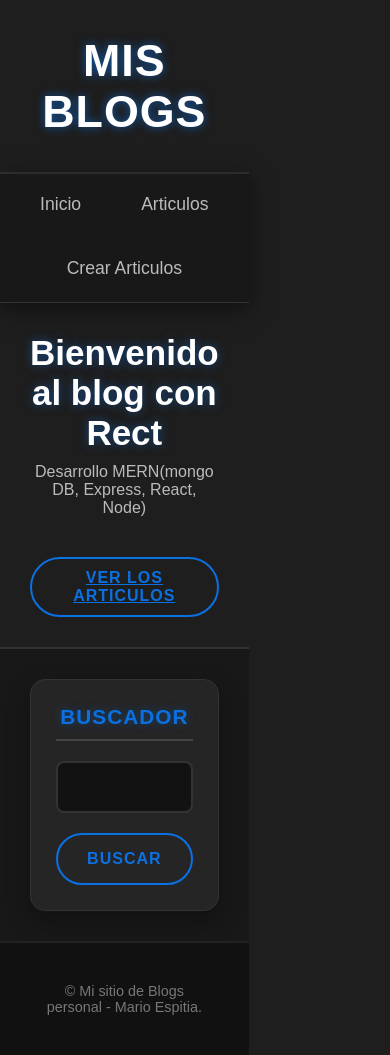
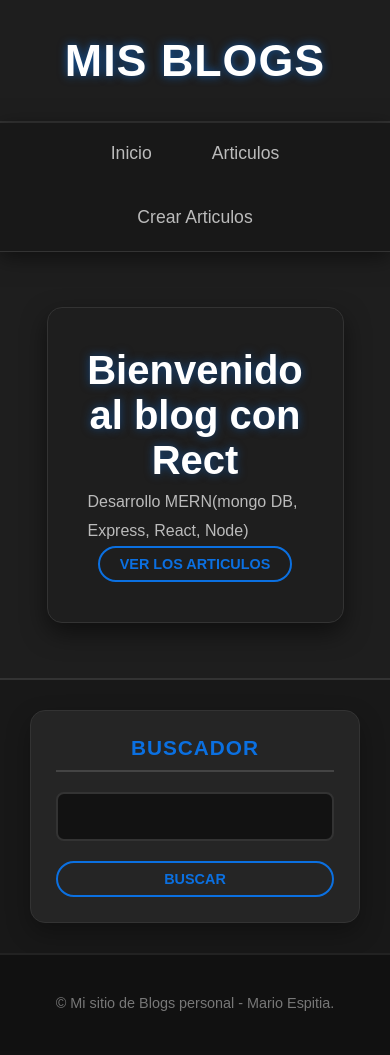
Before and after one commit to marckes04/Blog-Website, a React (Vite) app in the folder Client/: page / in a window 390 px wide. Built offline with nearby package versions, Linux system fonts and the light colour scheme.

Commit message:
Article Visualization added

```diff
--- a/Client/src/index.css
+++ b/Client/src/index.css
@@ -1,5 +1,5 @@
 /* =========================================
-   1. CONFIGURACIÓN DARK MODE Y FUENTES
+   1. CONFIGURACIÓN GLOBAL, DARK MODE Y FUENTES
    ========================================= */
 * {
     box-sizing: border-box;
@@ -10,17 +10,17 @@
 body {
     background-color: #121212; /* Fondo casi negro */
     font-family: 'Poppins', sans-serif;
-    color: #e0e0e0; /* Texto blanco suave (no quema la vista) */
+    color: #e0e0e0; /* Texto blanco suave */
 }
 
-/* Layout Principal */
+/* Layout Principal Grid */
 .layout {
     width: 90%;
     max-width: 1200px;
     margin: 0 auto;
-    background: #1e1e1e; /* Gris oscuro para el contenedor */
+    background: #1e1e1e;
     min-height: 100vh;
-    box-shadow: 0 0 50px rgba(0,0,0,0.5); /* Sombra negra profunda */
+    box-shadow: 0 0 50px rgba(0,0,0,0.5);
 
     display: grid;
     grid-template-areas:
@@ -35,7 +35,7 @@ body {
 }
 
 /* =========================================
-   2. HEADER (Cabecera Oscura)
+   2. HEADER (Cabecera)
    ========================================= */
 header {
     grid-area: header;
@@ -43,26 +43,22 @@ header {
     padding: 35px;
     display: flex;
     align-items: center;
-    border-bottom: 2px solid #333; /* Separador sutil */
+    border-bottom: 2px solid #333;
 }
 
 header h1 {
     font-size: 2.8rem;
     font-weight: 800;
     letter-spacing: 1px;
-    /* Efecto de texto NEÓN */
     color: #fff;
-    text-shadow: 0 0 10px rgba(11, 112, 225, 0.7);
+    text-shadow: 0 0 10px rgba(11, 112, 225, 0.7); /* Neón */
     text-transform: uppercase;
-    text-align:center;
-    width:100%;
-
+    text-align: center;
+    width: 100%;
 }
 
-
-
 /* =========================================
-   3. NAV (Menú con estilo Neon)
+   3. NAV (Menú)
    ========================================= */
 .nav {
     grid-area: nav;
@@ -92,7 +88,6 @@ header h1 {
     border-bottom: 3px solid transparent;
 }
 
-/* Efecto Hover Brillante */
 .nav li a:hover {
     color: #fff;
     background-color: #252525;
@@ -101,40 +96,14 @@ header h1 {
 }
 
 /* =========================================
-   4. CONTENT (Contenido Principal)
+   4. CONTENT Y TARJETAS (Listado de Artículos)
    ========================================= */
-/* Si tienes una clase para el contenedor de artículos, asegúrate de que use estos colores */
 .content {
     grid-area: content;
     padding: 30px;
     background: #1e1e1e;
 }
 
-/* =========================================
-   5. SIDEBAR (Lateral Dark)
-   ========================================= */
-.lateral {
-    grid-area: lateral;
-    background: #181818; /* Un poco más oscuro que el contenido */
-    padding: 30px;
-    border-left: 2px solid #2c2c2c;
-    display: flex;
-    flex-direction: column;
-    gap: 30px;
-}
-
-/* Tarjetas (Widgets) */
-.articulo-item,
-.search, .add {
-    background: #252525; /* Gris medio */
-    padding: 25px;
-    border-radius: 15px;
-    box-shadow: 0 10px 25px rgba(0,0,0,0.3);
-    border: 1px solid #333;
-}
-
-/* Contenedor principal de cada tarjeta */
-/* Tarjeta Principal */
 .articulo-item {
     background: #1e1e1e;
     border-radius: 15px;
@@ -143,21 +112,19 @@ header h1 {
     margin-bottom: 25px;
     box-shadow: 0 10px 20px rgba(0,0,0,0.3);
     transition: transform 0.3s ease;
-
-    /* Importante: permite que los hijos se acomoden en bloque */
     display: flex;
     flex-direction: column;
 }
 
 .articulo-item:hover {
     transform: translateY(-5px);
-    border-color: #0b70e1; /* Detalle neón al pasar el mouse */
+    border-color: #0b70e1;
 }
 
-/* --- ZONA 1: TÍTULO (ARRIBA) --- */
+/* Encabezado del artículo */
 .encabezado {
     width: 100%;
-    border-bottom: 1px solid #333; /* Una línea sutil debajo del título */
+    border-bottom: 1px solid #333;
     margin-bottom: 15px;
     padding-bottom: 10px;
 }
@@ -165,30 +132,40 @@ header h1 {
 .title {
     margin: 0;
     font-size: 1.8rem;
-    color: #fff;
     text-transform: uppercase;
     letter-spacing: 1px;
-    /* Efecto de texto brillante */
-    text-shadow: 0 0 10px rgba(11, 112, 225, 0.4);
 }
 
-/* --- ZONA 2: CUERPO (Fila Flexible) --- */
-.cuerpo {
-    display: flex;           /* Pone la imagen y el texto en la misma línea */
-    flex-direction: row;     /* Dirección horizontal */
-    align-items: flex-start; /* Alineados arriba */
-    gap: 20px;               /* Espacio entre imagen y texto */
+/* Quitamos el subrayado del link del título */
+.title a {
+    text-decoration: none;
+    color: #fff;
+    text-shadow: 0 0 10px rgba(11, 112, 225, 0.4);
+    transition: color 0.3s;
 }
 
-/* La Imagen */
+.title a:hover {
+    color: #0b70e1;
+}
+
+/* Cuerpo del artículo (Imagen + Texto) */
+.cuerpo {
+    display: flex;
+    flex-direction: row;
+    align-items: flex-start;
+    gap: 20px;
+}
+
+/* Miniatura en el listado */
 .mascara {
-    width: 180px;            /* Ancho fijo */
-    height: 120px;           /* Alto fijo */
-    flex-shrink: 0;          /* Que no se encoja */
+    width: 180px;
+    height: 120px;
+    flex-shrink: 0;
     border-radius: 10px;
     overflow: hidden;
     border: 1px solid #444;
     box-shadow: 0 5px 15px rgba(0,0,0,0.2);
+    background-color: #000;
 }
 
 .mascara img {
@@ -197,182 +174,222 @@ header h1 {
     object-fit: cover;
 }
 
-/* El Texto (Párrafo + Botones) */
 .datos {
-    flex-grow: 1;            /* Ocupa el resto del espacio */
+    flex-grow: 1;
     display: flex;
-    flex-direction: column;  /* Texto arriba, botones abajo */
+    flex-direction: column;
     justify-content: space-between;
-    height: 100%;            /* Para aprovechar la altura de la imagen */
+    min-height: 120px;
 }
 
 .description {
     color: #ccc;
     font-size: 1rem;
-    margin: 0;
-    margin-bottom: 15px;     /* Espacio antes de los botones */
+    margin: 0 0 15px 0;
     line-height: 1.6;
 }
 
-/* --- ZONA 3: BOTONES --- */
+/* Acciones (Botones Editar/Borrar) */
 .acciones {
     display: flex;
-    gap: 10px;
+    gap: 15px;
+    margin-top: auto; /* Empuja los botones al final */
 }
 
-/* Tus botones estilo Neón */
-.button {
+/* Estilos Generales de Botones */
+.button,
+.edit,
+.delete,
+.lateral button,
+.lateral input[type="submit"],
+.jumbo input[type="submit"] {
     padding: 8px 20px;
     background: transparent;
     border: 2px solid #0b70e1;
     border-radius: 50px;
     color: #0b70e1;
-    font-size: 0.85rem;
+    font-size: 0.9rem;
     font-weight: 700;
     text-transform: uppercase;
     cursor: pointer;
     transition: all 0.3s ease;
+    text-decoration: none;
+    text-align: center;
+    display: inline-block; /* Corregido: Permite que estén uno al lado del otro */
 }
 
-.button:hover {
+/* Hover Azul */
+.button:hover,
+.edit:hover,
+.lateral button:hover,
+.lateral input[type="submit"]:hover,
+.jumbo input[type="submit"]:hover {
     background: #0b70e1;
     color: white;
     box-shadow: 0 0 15px rgba(11, 112, 225, 0.6);
+    transform: translateY(-2px);
 }
 
-/* Color especial para el botón borrar */
-.button.delete {
+/* Botón Rojo (Borrar) */
+.button.delete, .delete {
     border-color: #d32f2f;
     color: #d32f2f;
 }
 
-.button.delete:hover {
+.button.delete:hover, .delete:hover {
     background: #d32f2f;
     color: white;
     box-shadow: 0 0 15px rgba(211, 47, 47, 0.6);
 }
 
-/* RESPONSIVE: En móvil, la imagen vuelve arriba */
-@media (max-width: 600px) {
-    .cuerpo {
-        flex-direction: column; /* Cambia a vertical en celulares */
-    }
-    .mascara {
-        width: 100%;
-        height: 180px;
-    }
+/* =========================================
+   5. SIDEBAR (Barra Lateral)
+   ========================================= */
+.lateral {
+    grid-area: lateral;
+    background: #181818;
+    padding: 30px;
+    border-left: 2px solid #2c2c2c;
+    display: flex;
+    flex-direction: column;
+    gap: 30px;
 }
 
-.title {
+.search, .add {
+    background: #252525;
+    padding: 25px;
+    border-radius: 15px;
+    box-shadow: 0 10px 25px rgba(0,0,0,0.3);
+    border: 1px solid #333;
+}
+
+.lateral .title {
     margin-bottom: 20px;
     font-size: 1.3rem;
-    color: #0b70e1; /* Azul neón */
+    color: #0b70e1;
     border-bottom: 2px solid #444;
     padding-bottom: 10px;
-    text-transform: uppercase;
-    font-weight: 700;
-    letter-spacing: 1px;
     text-align: center;
 }
 
-/* --- INPUTS ESTILIZADOS (Dark Mode) --- */
 .lateral input[type="text"],
 .lateral textarea {
     width: 100%;
     padding: 15px;
     margin-bottom: 20px;
-    background-color: #121212; /* Fondo negro inputs */
+    background-color: #121212;
     border: 2px solid #333;
     border-radius: 8px;
-    color: white; /* Texto blanco al escribir */
-    font-family: inherit;
-    font-size: 1rem;
+    color: white;
     outline: none;
     transition: all 0.3s;
 }
 
-/* Foco en Inputs (Brillo azul) */
 .lateral input[type="text"]:focus,
 .lateral textarea:focus {
     border-color: #0b70e1;
     box-shadow: 0 0 15px rgba(11, 112, 225, 0.2);
 }
 
-.lateral textarea {
-    min-height: 120px;
+.lateral button,
+.lateral input[type="submit"] {
+    width: 100%; /* Botones laterales ocupan todo el ancho */
+    display: block;
+}
+
+/* =========================================
+   6. JUMBO (Vista Artículo Individual y Formularios)
+   ========================================= */
+.jumbo {
+    width: 90%;
+    margin: 25px auto;
+    padding: 40px;
+    background: #1e1e1e;
+    border-radius: 15px;
+    border: 1px solid #333;
+    box-shadow: 0 10px 25px rgba(0,0,0,0.5);
+    display: flex;
+    flex-direction: column;
+    align-items: center; /* Centrar todo */
+}
+
+/* IMAGEN GRANDE Y CENTRADA (Corrección pedida) */
+.jumbo .mascara {
+    width: 100%;
+    height: 400px; /* Altura grande para detalle */
+    margin-bottom: 20px;
+    background-color: #121212;
+    display: flex;
+    justify-content: center;
+    align-items: center;
+}
+
+.jumbo .mascara img {
+    width: 100%;
+    height: 100%;
+    object-fit: cover; /* Evita que se deforme */
+    object-position: center;
+}
+
+/* Texto del Jumbo */
+.jumbo h1 {
+    font-size: 2.5rem;
+    color: #fff;
+    text-align: center;
+    margin-bottom: 5px;
+    text-shadow: 0 0 10px rgba(11, 112, 225, 0.5);
+}
+
+.jumbo .fecha {
+    color: #777;
+    font-style: italic;
+    margin-bottom: 30px;
+    font-size: 0.9rem;
+}
+
+.jumbo p {
+    text-align: left;
+    line-height: 1.8;
+    color: #bbb;
+    width: 100%;
+    max-width: 800px; /* Para lectura cómoda */
+}
+
+/* Inputs dentro del Jumbo (Formulario Crear/Editar) */
+.jumbo input[type="text"],
+.jumbo textarea,
+.jumbo input[type="file"] {
+    width: 100%;
+    padding: 15px;
+    background: #121212;
+    border: 2px solid #333;
+    color: white;
+    margin-bottom: 20px;
+    border-radius: 8px;
+    outline: none;
+}
+
+.jumbo input[type="text"]:focus,
+.jumbo textarea:focus {
+    border-color: #0b70e1;
+}
+
+.jumbo textarea {
+    min-height: 150px;
     resize: vertical;
 }
 
-.edit,
-.delete,
-.button
-{
-    /* 1. ESPACIO Y TAMAÑO */
-    margin-top: 20px;        /* Baja el botón */
-    width: fit-content;      /* El ancho se ajusta al texto (NO al 100%) */
-    display: block;          /* Necesario para poder centrarlo */
-    margin-left: auto;       /* Truco para centrar horizontalmente */
-    margin-right: auto;
-    /* 2. ESTÉTICA (Lo que ya tenías) */
-    padding: 10px 25px;      /* Un poco más de aire a los lados queda mejor */
-    color: #0b70e1;
-    background: transparent;
-    border: 2px solid #0b70e1;
-    border-radius: 50px;     /* Bordes redondos estilo "pill" */
-
-    font-size: 1rem;
-    font-weight: 700;
-    text-transform: uppercase;
-    cursor: pointer;
-    transition: all 0.4s ease;
-    letter-spacing: 1px;
-    text-align: center;
-}
-
-
-/* Efecto Hover (Imprescindible) */
-.button:hover {
-    background: #0b70e1;
-    color: white;
-    box-shadow: 0 0 15px rgba(11, 112, 225, 0.6);
-    transform: translateY(-3px);
-}
-.lateral button,
-.lateral input[type="submit"] {
+.jumbo input[type="submit"] {
     width: 100%;
-    padding: 15px;
-
-    /* Fondo transparente para resaltar el borde */
-    background: transparent;
-    color: #0b70e1;
-
-    /* EL BORDE QUE PEDISTE */
-    border: 2px solid #0b70e1;
-    border-radius: 50px; /* Bordes muy redondos */
-
-    font-size: 1rem;
-    font-weight: 700;
-    text-transform: uppercase;
-    cursor: pointer;
-    transition: all 0.4s ease;
-    letter-spacing: 1px;
-}
-
-/* Efecto Hover en Botones (Se rellenan) */
-.lateral button:hover,
-.lateral input[type="submit"]:hover {
-    background: #0b70e1;
-    color: white;
-    box-shadow: 0 0 20px rgba(11, 112, 225, 0.6); /* Brillo NEÓN intenso */
-    transform: scale(1.02); /* Crece un poquito */
+    display: block;
 }
 
 /* =========================================
-6. FOOTER (Pie de página)
+   7. FOOTER
    ========================================= */
 .footer {
     grid-area: footer;
-    background: #111; /* Negro casi puro */
+    background: #111;
     color: #777;
     text-align: center;
     padding: 40px;
@@ -385,7 +402,6 @@ header h1 {
     color: #0b70e1;
     text-decoration: none;
     font-weight: bold;
-    transition: 0.3s;
 }
 
 .footer a:hover {
@@ -393,93 +409,12 @@ header h1 {
     text-shadow: 0 0 10px #0b70e1;
 }
 
-REEMPLAZO DEL FORMULARIO (JUMBO) - PEGAR AL FINAL
-   ========================================= */
-
-.jumbo {
-    width: 85%;
-    margin: 25px auto;
-    padding: 55px;
-    background: #1e1e1e; /* AHORA ES OSCURO */
-    border-radius: 15px;
-    border: 1px solid #333;
-    box-shadow: 0 10px 25px rgba(0,0,0,0.5);
-}
-
-.jumbo h1 {
-    font-size: 35px;
-    color: #fff;
-    text-align: center;
-    margin-bottom: 10px;
-    text-shadow: 0 0 10px rgba(11, 112, 225, 0.5); /* Tu neón */
-}
-
-.jumbo p {
-    display: block;
-    margin-bottom: 40px;
-    text-align: center;
-    color: #bbb;
-}
-
-/* INPUTS: Fondo negro y borde sutil */
-.jumbo input[type="text"],
-.jumbo textarea,
-.jumbo input[type="file"] {
-    width: 100%;
-    padding: 15px;
-    background: #121212;
-    border: 2px solid #333;
-    color: white;
-    margin-bottom: 20px;
-    border-radius: 8px;
-    outline: none;
-    font-family: inherit;
-}
-
-/* FOCO: Al hacer clic se ilumina azul */
-.jumbo input[type="text"]:focus,
-.jumbo textarea:focus {
-    border-color: #0b70e1;
-    box-shadow: 0 0 15px rgba(11, 112, 225, 0.3);
-}
-
-.jumbo textarea {
-    min-height: 150px;
-    resize: vertical;
-}
-
-/* BOTÓN: Igual a los laterales */
-
-.jumbo input[type="submit"],
-.jumbo .btn-success {
-    display: block;
-    width: 100%;
-    padding: 15px;
-    background: transparent;
-    border: 2px solid #0b70e1;
-    color: #0b70e1;
-    font-size: 1.1rem;
-    font-weight: 800;
-    text-transform: uppercase;
-    border-radius: 50px;
-    cursor: pointer;
-    transition: all 0.3s ease;
-}
-
-.jumbo input[type="submit"]:hover,
-.jumbo .btn-success:hover {
-    background: #0b70e1;
-    color: white;
-    box-shadow: 0 0 20px rgba(11, 112, 225, 0.6);
-}
-
-
 /* =========================================
-   7. RESPONSIVE
+   8. RESPONSIVE
    ========================================= */
 @media (max-width: 850px) {
     .layout {
-        width: 100%;0
+        width: 100%; /* Corregido el error del '0' */
         grid-template-columns: 1fr;
         grid-template-areas:
             "header"
@@ -494,4 +429,14 @@ REEMPLAZO DEL FORMULARIO (JUMBO) - PEGAR AL FINAL
         border-left: none;
         border-top: 2px solid #333;
     }
+
+    /* En movil, el listado cambia a vertical */
+    .cuerpo {
+        flex-direction: column;
+    }
+
+    .mascara {
+        width: 100%;
+        height: 200px;
+    }
 }
--- a/Client/src/routing/Rutas.jsx
+++ b/Client/src/routing/Rutas.jsx
@@ -9,6 +9,7 @@ import { Sidebar } from "../components/layout/Sidebar";
 import { Footer } from "../components/layout/Footer";
 import { Crear } from "../components/pages/Crear";
 import { Busqueda } from "../components/pages/Busqueda";
+import { Articulo } from "../components/pages/Articulo";
 
 
 export const Rutas = () => {
@@ -25,6 +26,7 @@ export const Rutas = () => {
                     <Route path="/articulos" element={<Articulos/>}/>
                     <Route path="/crear-articulos" element={<Crear/>} />
                     <Route path="/buscar/:busqueda"  element={<Busqueda/>}/>
+                    <Route path="/articulo/:id"  element={<Articulo/>}/>
 
                     <Route path="*" element={
                         <div className="jumbo">
```
Also changed, not shown: Client/src/components/pages/Articulo.jsx (+65 -5 lines), Client/src/components/pages/Listado.jsx (+24 -17 lines).
